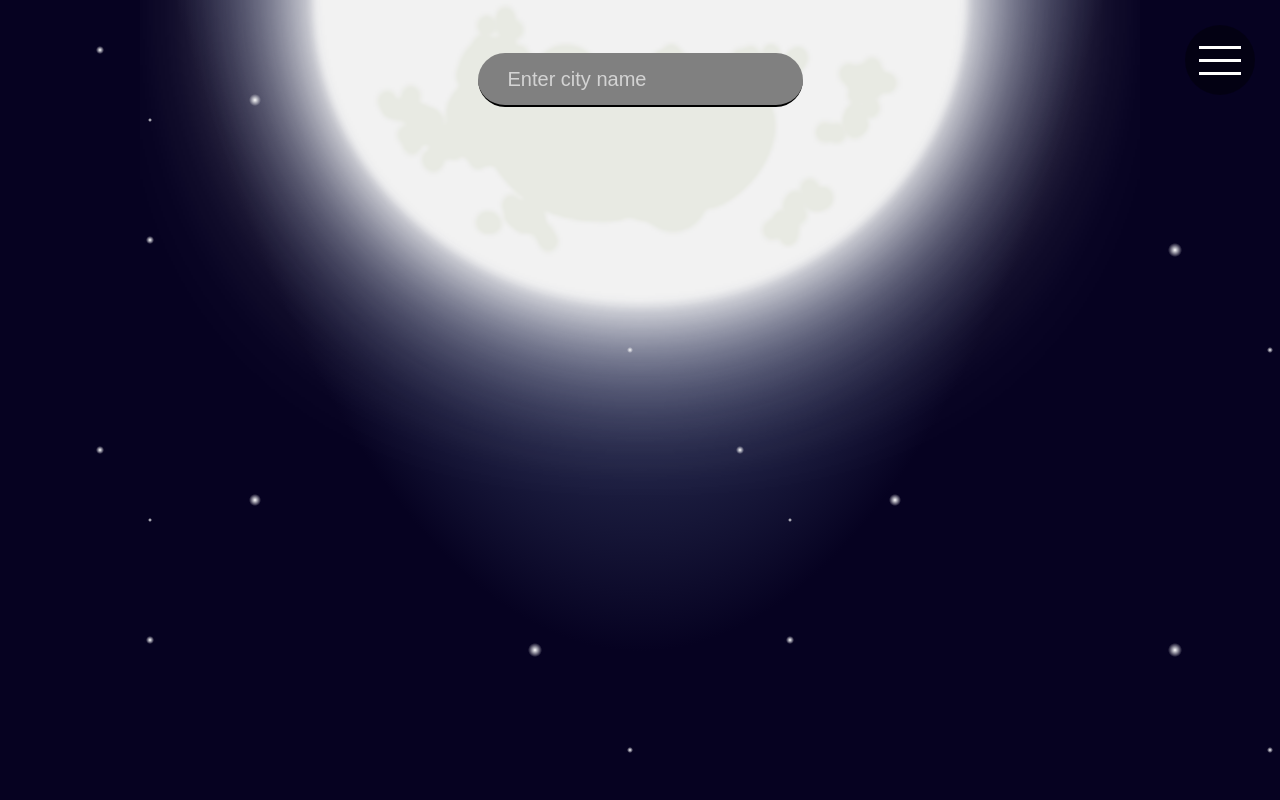
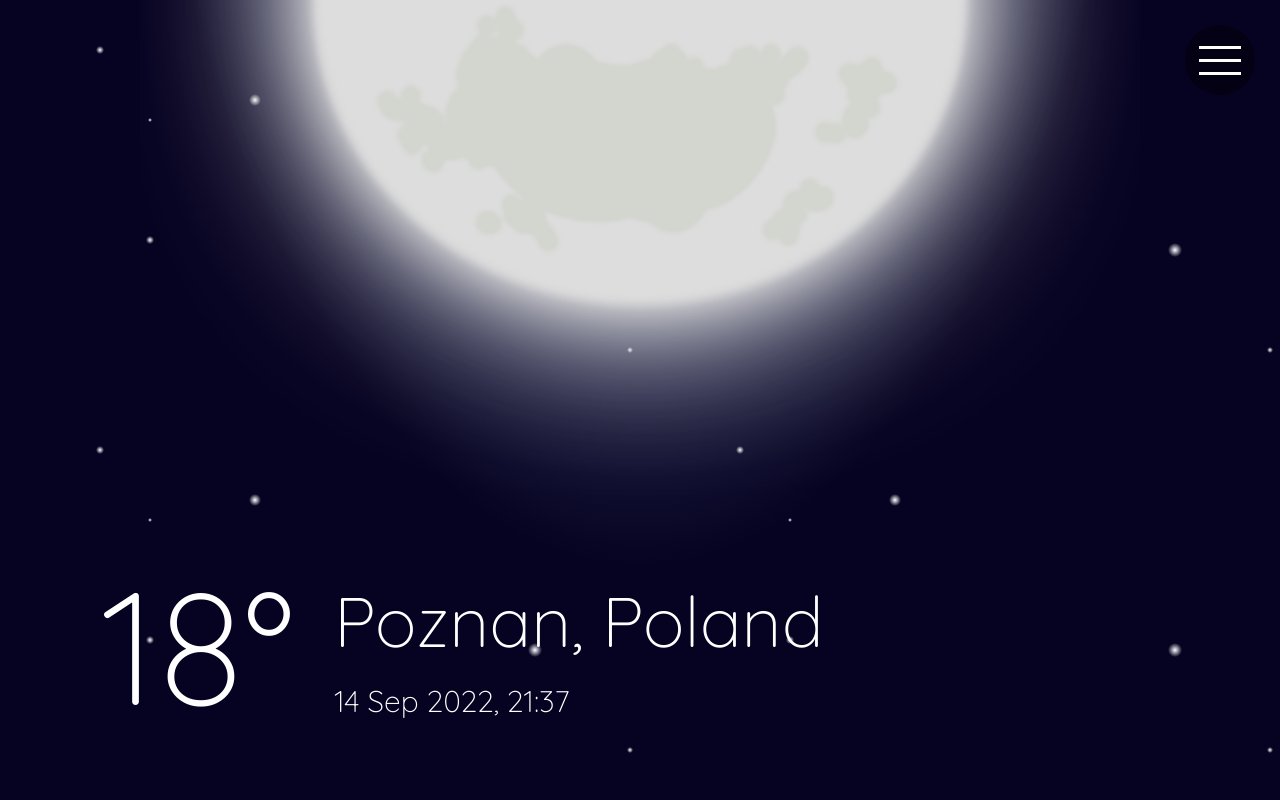
Before and after one commit to wloszynskiszymon/weather-app, a website built with Parcel: page index.html in a window 1280 px wide. Built offline with nearby package versions, Linux system fonts and the light colour scheme; a web font is replaced by a local one.

Commit message:
Simple weather info layout and small fixes

```diff
--- a/index.html
+++ b/index.html
@@ -5,12 +5,19 @@
     <meta http-equiv="X-UA-Compatible" content="IE=edge" />
     <meta name="viewport" content="width=device-width, initial-scale=1.0" />
     <title>Weather App</title>
-    <link rel="preconnect" href="https://fonts.googleapis.com" />
+
+    <!-- Old font -->
+    <!-- <link rel="preconnect" href="https://fonts.googleapis.com" />
     <link rel="preconnect" href="https://fonts.gstatic.com" crossorigin />
     <link
       href="https://fonts.googleapis.com/css2?family=Signika+Negative:wght@300;600&display=swap"
       rel="stylesheet"
-    />
+    /> -->
+    <link rel="preconnect" href="https://fonts.googleapis.com">
+    <link rel="preconnect" href="https://fonts.gstatic.com" crossorigin>
+    <link href="https://fonts.googleapis.com/css2?family=Quicksand:wght@300;600&display=swap" rel="stylesheet">
+
+
     <link rel="stylesheet" href="src/sass/main.scss" />
     <script defer src="src/js/app.js"></script>
   </head>
@@ -39,9 +46,8 @@
             id="city-input"
             class="search-form__input"
           />
-          <svg class="search-form__icon-search">
-            <use href="src/img/search-icon.svg"></use>
-        </svg>
+          <img src="src/img/search-icon.svg" class="search-form__icon-search">
+
         </form>
 
         <!-- Form for the theme -->
@@ -86,6 +92,18 @@
         <input class="theme-form-submit" type="submit" value="Set theme">
         </form>
 
+        <section class="info">
+          <div class="info__container">
+            <p class="info__container-temperature">18&deg;</p>
+
+            <div class="info__container__location">
+              <p class="info__container__location-city">Poznan, Poland</p>
+              <p class="info__container__location-date">14 Sep 2022, 21:37</p>
+            </div>
+
+          </div>
+        </section>
+
       </main>
   </body>
 </html>
--- /dev/null
+++ b/src/sass/_info.scss
@@ -0,0 +1,33 @@
+.info {
+  grid-column: 1 / -1;
+  grid-row: 7 / -1;
+  z-index: 100;
+
+  &__container {
+    width: 70%;
+    height: 100%;
+
+    // border-radius: 10%;
+    // background-color: rgba(0, 0, 0, 0.2);
+
+    display: flex;
+    align-items: center;
+    transform: translateY(-7rem);
+
+    &-temperature {
+      margin-left: 10rem;
+      margin-right: 4rem;
+      font-size: 16rem;
+    }
+
+    &__location {
+      &-city {
+        font-size: 7rem;
+      }
+
+      &-date {
+        font-size: 3rem;
+      }
+    }
+  }
+}
--- a/src/sass/_search-form.scss
+++ b/src/sass/_search-form.scss
@@ -1,24 +1,26 @@
 .search-form {
   grid-column: 5 / span 4;
-  grid-row: 1 / span 3;
+  grid-row: 1 / span 2;
 
   position: relative;
   display: flex;
-  flex-direction: column;
   align-items: center;
   justify-content: center;
   z-index: 30;
 
   &__input {
     all: unset;
+    display: none;
+
+    width: 50%;
     font-size: 2rem;
-    padding: 1rem 3rem;
+    padding: 1rem 6rem;
     border: none;
-    background: grey;
-    border-bottom: 2px solid black;
+    background-color: black;
     border-radius: 200px;
     transition: all 0.2s;
     text-transform: uppercase;
+    transform: translateX(1.5rem);
 
     &::placeholder {
       text-transform: none;
@@ -26,14 +28,25 @@
     }
 
     &:focus {
-      transform: scaleX(1.1);
+      transform: translateX(2rem) scaleX(1.1);
       letter-spacing: 1px;
     }
   }
 
+  &__input:focus ~ &__icon-search {
+    transform: translateX(0rem);
+  }
+
   &__icon-search {
-    z-index: 104200;
-    width: 10rem;
-    height: 10rem;
+    width: 2.5rem;
+    height: 2.5rem;
+    display: none;
+
+    transform: translateX(-2.5rem);
+    transition: all 0.2s;
+    z-index: 70;
+    // Grey
+    filter: invert(68%) sepia(0%) saturate(1204%) hue-rotate(188deg)
+      brightness(74%) contrast(84%);
   }
 }
--- a/src/sass/_variables.scss
+++ b/src/sass/_variables.scss
@@ -1,5 +1,5 @@
 :root {
-  --font-primary: "Signika Negative", sans-serif;
+  --font-primary: "Quicksand", sans-serif;
 
   // Colors theme depending on weather
 
--- a/src/sass/background-forecast/_sunny.scss
+++ b/src/sass/background-forecast/_sunny.scss
@@ -55,9 +55,9 @@
 
   &-night {
     background: radial-gradient(
-      farthest-corner at 50vw -130vh,
-      #7c96c6 30%,
-      #060221 65%
+      farthest-corner at 50vw -90vh,
+      #7c96c6 10%,
+      #060221 60%
     );
 
     &::before {
--- a/src/sass/main.scss
+++ b/src/sass/main.scss
@@ -1,6 +1,7 @@
 // Main sass file
 @import "base";
 @import "nav";
+@import "info";
 @import "theme-form";
 @import "search-form";
 @import "variables";
```
